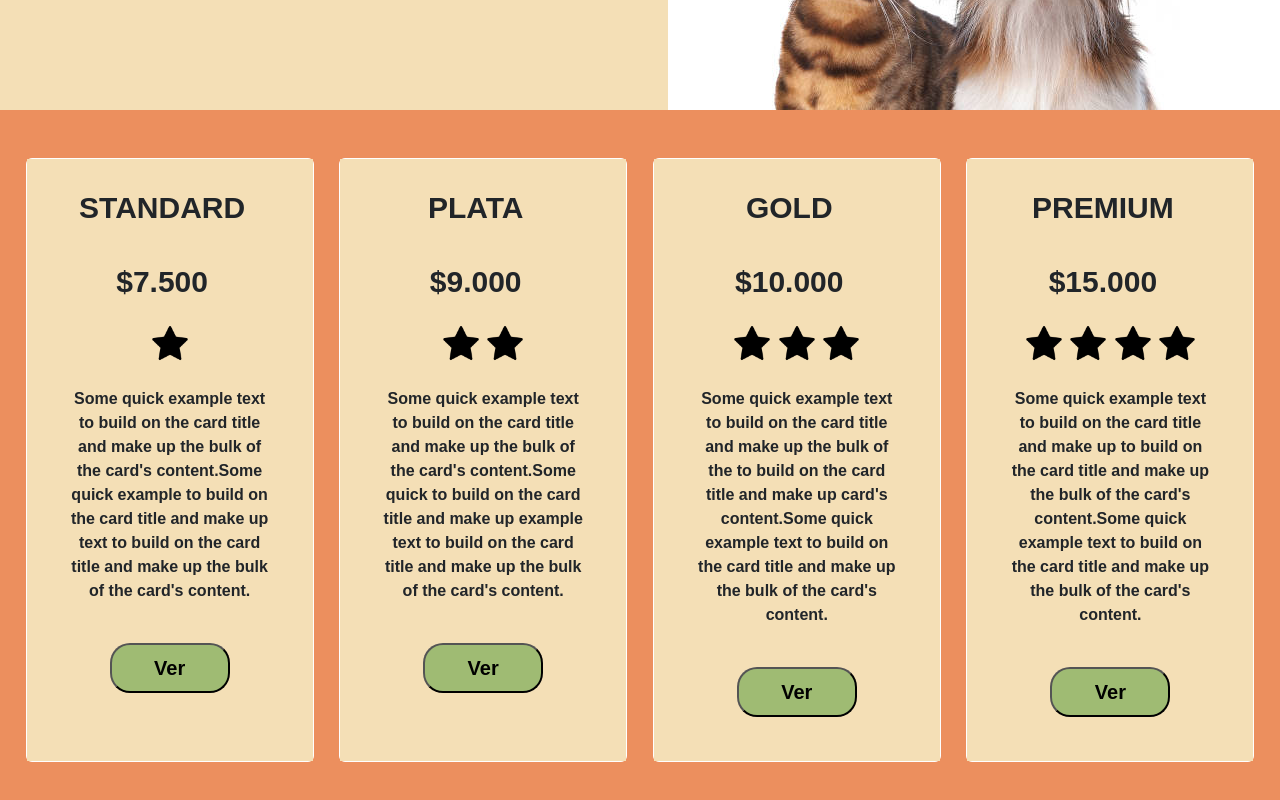
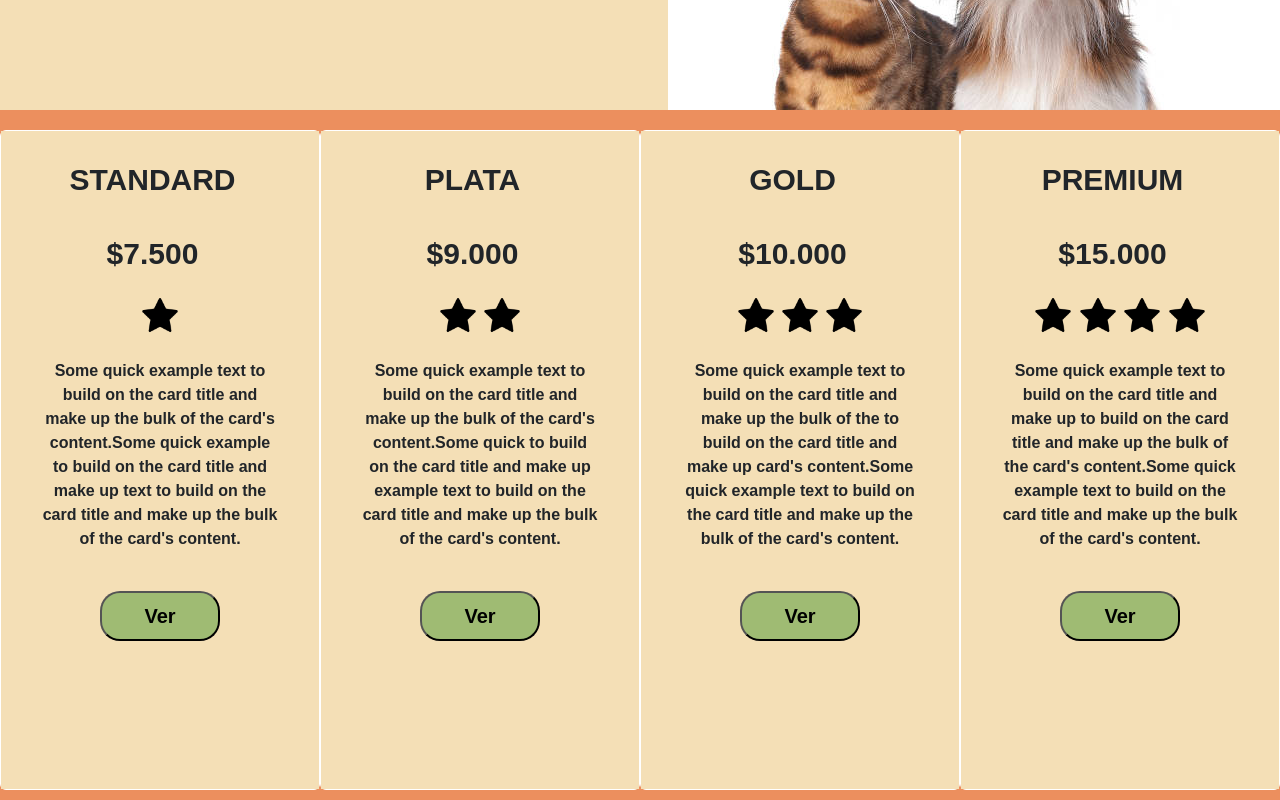
Before and after one commit to maryBenedicto2023/comision-49695, a plain HTML site: page pages/planes.html in a window 1280 px wide. Shown: the part 820-1620 px from the top of the page. Drawn offline with Linux system fonts and the light colour scheme.

Commit message:
Ajustes en estilos de cards en planes.

```diff
--- a/pages/planes.html
+++ b/pages/planes.html
@@ -35,7 +35,7 @@
         <img src="../assets/perro-gato-portada.jpg" alt="perro">
     </section>
     <section class="detalle-planes">
-        <div class="card mb-5 mt-5 rounded border border-white" style="width: 18rem;">
+        <div class="card rounded border border-white" >
             <div class="card-body">
               <h3 class="card-title font-weight-bold">STANDARD</h3>
               <h3 class="card-title">$7.500</h3>
@@ -46,7 +46,7 @@
               <button class="btn-servicios"><a href="#">Ver</a></button>
             </div>
           </div>
-          <div class="card mb-5 mt-5 rounded border border-white" style="width: 18rem;">
+          <div class="card rounded border border-white" >
             <div class="card-body">
               <h3 class="card-title font-weight-bold">PLATA</h3>
               <h3 class="card-title">$9.000</h3>
@@ -58,7 +58,7 @@
               <button class="btn-servicios"><a href="#">Ver</a></button>
             </div>
           </div>
-          <div class="card mb-5 mt-5 rounded border border-white" style="width: 18rem;">
+          <div class="card rounded border border-white" >
             <div class="card-body">
               <h3 class="card-title font-weight-bold">GOLD</h3>
               <h3 class="card-title">$10.000</h3>
@@ -71,7 +71,7 @@
               <button class="btn-servicios"><a href="#">Ver</a></button>
             </div>
           </div>
-          <div class="card mb-5 mt-5 rounded border border-white" style="width: 18rem;">
+          <div class="card rounded border border-white" >
             <div class="card-body">
               <h3 class="card-title">PREMIUM</h3>
               <h3 class="card-title">$15.000</h3>
```
